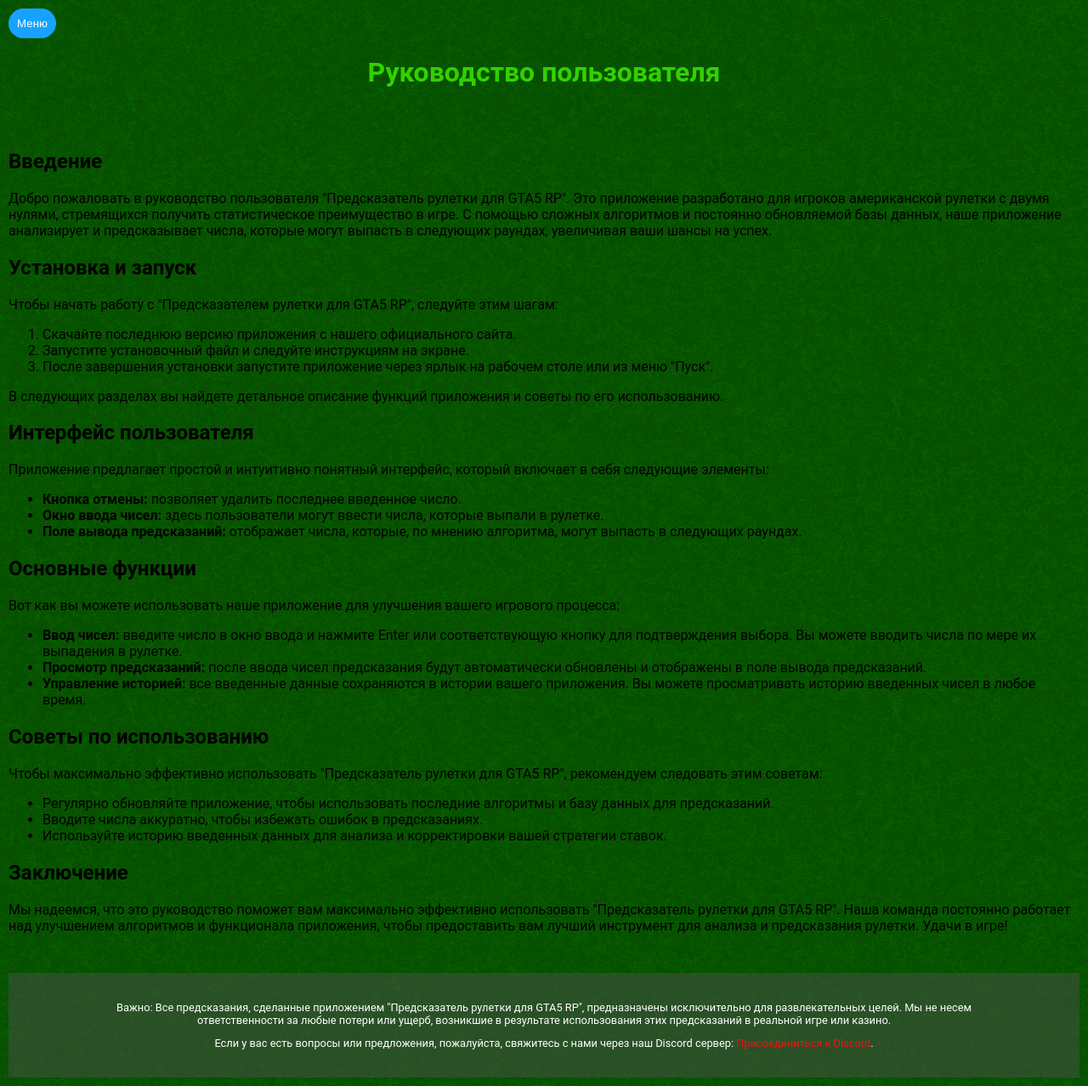
After one commit to snokses911/loool, a Flask app: page /user_guide in a window 1280 px wide. The commit adds this page. Shown: the whole page at 85% size. Run offline with Flask 3, Linux system fonts and the light colour scheme.

Commit message:
Initial commit

```diff
--- a/app.py
+++ b/app.py
@@ -35,11 +35,28 @@ def predict():
     else:
         return jsonify({'error': 'Number is required'}), 400
 
+@app.route('/profile')
+def profile():
+    return render_template('profile.html')
+
+@app.route('/settings')
+def settings():
+    return render_template('settings.html')
+
+@app.route('/user_guide')
+def user_guide():
+    return render_template('user_guide.html')
+
+@app.route('/faq')
+def faq():
+    return render_template('faq.html')
+
 @app.route('/cancel_last_entry', methods=['POST'])
 def cancel_last_entry():
-    # Вызов функции для удаления последней записи из базы данных
-    message = delete_last_entry()
-    return jsonify({'message': message})
+    # Вызов функции для удаления последней записи из базы данных и получения предыдущего числа
+    previous_number, message = delete_last_entry()
+    # Возвращаем предыдущее число и сообщение в формате JSON
+    return jsonify({'previous_number': previous_number, 'message': message})
 
 if __name__ == '__main__':
     app.run(debug=True)
--- a/static/css/style.css
+++ b/static/css/style.css
@@ -12,7 +12,7 @@ header {
 
 h1 {
     color: #31d100;
-    text-align: center; /* Центрируем содержимое */
+    text-align: center;    text-align: center; /* Центрируем содержимое */
 }
 
 form {
@@ -29,15 +29,15 @@ input[type="number"] {
 
 button {
     padding: 10px 15px;
-    background-color: #0056b3;
+    background-color: #af2020d3;
     color: white;
     border: none;
-    border-radius: 4px;
+    border-radius: 20px;
     cursor: pointer;
 }
 
 button:hover {
-    background-color: #004494;
+    background-color: #30d806;
 }
 
 #loadingIndicator {
@@ -97,7 +97,7 @@ button:hover {
 }
 
 .roulette-table-container {
-  max-width: 100vw;
+  max-width: 900vw;
   overflow: auto;
   background-image: url('/static/images/static-green.png');
   padding: 15px;
@@ -112,19 +112,155 @@ button:hover {
 }
 
 .roulette-table td {
-  width: 15vw; /* Ширина ячеек в процентах от ширины экрана */
-  height: 15vw; /* Высота, чтобы ячейки были квадратными */
+  width: 14vw; /* Ширина ячеек в процентах от ширины экрана */
+  height: 6vw; /* Высота, чтобы ячейки были квадратными */
   text-align: center;
   color: white;
   border: 1px solid #fff;
   padding: 10px 0;
 }
 
+.guessed-numbers-container {
+  margin-top: 20px; /* Отступ от стола рулетки */
+  display: flex;
+  flex-wrap: wrap;
+  justify-content: center;
+}
+
+.guessed-number {
+  display: inline-flex;
+  justify-content: center;
+  align-items: center;
+  width: 50px; /* или другой размер, который тебе нужен */
+  height: 50px; /* или другой размер, который тебе нужен */
+  border-radius: 50%; /* Делает элемент круглым */
+  margin: 5px;
+  font-size: 14px; /* Размер шрифта для чисел */
+  color: white; /* Цвет текста */
+  font-weight: bold; /* Жирность текста */
+}
+
+.red-background { background-color: red; }
+.black-background { background-color: black; }
+.green-background { background-color: green; }
+
+.menu-button {
+  /* Стили для кнопки меню */
+  background-color: #17a2ff;
+  color: white;
+  padding: 10px;
+  border: none;
+  cursor: pointer;
+}
+
+.dropdown-menu ul {
+  /* Стили для списка в меню */
+  list-style-type: none;
+  padding: 0;
+}
+
+.dropdown-menu ul li a {
+  /* Стили для ссылок в меню */
+  display: block;
+  padding: 10px;
+  background-color: #76ff7d00;
+  text-decoration: none;
+  color: rgb(255, 255, 255);
+}
+
+.dropdown-menu ul li a:hover {
+  /* Стили для ссылок при наведении */
+  background-color: #214b05ee;
+}
+
+
+
+body {
+  font-family: 'Roboto', sans-serif;
+}
+
+.header {
+  background-color: #ffffff;
+  color: white;
+  padding: 10px 0;
+  text-align: center;
+}
+
+.main {
+  padding: 20px;
+}
+
+.guide-section {
+  margin-bottom: 20px;
+}
+
+.guide-section h2 {
+  color: #ff0000c0;
+  border-bottom: 1px solid #ffffff;
+  padding-bottom: 5px;
+}
+
+.guide-section p, .guide-section ul {
+  font-size: 16px;
+  line-height: 1.6;
+}
+
+.guide-section ul {
+  list-style-type: disc;
+  margin-left: 20px;
+}
+
+/* Дополнительные стили для кнопок и других элементов */
+/* Стили для FAQ */
+.faq-section {
+  margin-bottom: 20px;
+}
+
+.faq-section h2 {
+  background-color: #007700;
+  color: white;
+  text-align: center;
+  padding: 10px 15px;
+  margin: 0;
+  border-radius: 5px;
+}
+
+.faq-section dl {
+  background: rgba(255, 255, 255, 0);
+  border: 1px solid #dddddd00;
+  border-radius: 5px;
+  padding: 15px;
+  margin-top: 10px;
+}
+
+.faq-section dt {
+  padding: 10px 0;
+  border-bottom: 1px solid #06a5369c;
+  font-weight: bold;
+  cursor: pointer;
+}
+
+.faq-section dd {
+  padding: 10px 0 20px 0;
+  margin-left: 20px;
+  display: none; /* Скрыть ответы по умолчанию */
+}
+
+/* Стили для отображения ответа при активации вопроса */
+.faq-section dt.active + dd {
+  display: block; /* Показать ответ */
+}
+
+/* Стили для вопросов при наведении */
+.faq-section dt:hover {
+  background-color: #008521;
+  color: #ffffff;
+}
 /* Адаптация для мобильных устройств */
 @media (max-width: 600px) {
   .roulette-table td {
-      width: 15vw; /* Увеличение для мобильных устройств */
-      height: 17vw; /* Сохранение квадратной формы */
+      width: 14vw; /* Увеличение для мобильных устройств */
+      height: 35px; /* Сохранение квадратной формы */
   }
 
   .roulette-table {
@@ -255,3 +391,26 @@ button:hover {
 .roulette-number:hover {
     background-color: #00630500;
 }
+
+footer {
+  background-color: #4e4e4e7c;
+  color: #fff;
+  text-align: center;
+  padding: 20px 0;
+  margin-top: 30px;
+}
+
+.footer-content {
+  width: 80%;
+  margin: 0 auto;
+  font-size: 0.8em;
+}
+
+footer a {
+  color: #fd0d0d;
+  text-decoration: none;
+}
+
+footer a:hover {
+  text-decoration: underline;
+}
--- /dev/null
+++ b/templates/user_guide.html
@@ -0,0 +1,90 @@
+<!DOCTYPE html>
+<html lang="en">
+<head>
+    <meta name="viewport" content="width=device-width, initial-scale=1.0">
+    <meta charset="UTF-8">
+    <title>Предсказывание Рулетки</title>
+    <link rel="stylesheet" href="{{ url_for('static', filename='css/style.css') }}">
+    <script src="{{ url_for('static', filename='js/app.js') }}" defer></script>
+</head>
+<body>
+  <div id="loadingGifContainer" style="position: fixed; top: 0; left: 0; width: 100%; height: 100%; background: #fff; z-index: 1000; display: flex; justify-content: center; align-items: center;">
+    <img src="static/images/loading.gif" alt="Loading...">
+</div>
+
+<button class="menu-button">Меню</button>
+<div class="dropdown-menu" style="display: none;">
+    <ul>
+        <li><a href="/profile">Мой профиль</a></li>
+        <li><a href="/">Предсказывание рулетки</a></li>
+        <li><a href="/user_guide">Руководсво пользователя</a></li>
+        <li><a href="/faq">FAQ</a></li>
+    </ul>
+</div>
+
+    <div class="container">
+        <header>
+            <h1>Руководство пользователя</h1>
+        </header>
+        <main>
+            <section class="introduction">
+                <h2>Введение</h2>
+                <p>Добро пожаловать в руководство пользователя "Предсказатель рулетки для GTA5 RP". Это приложение разработано для игроков американской рулетки с двумя нулями, стремящихся получить статистическое преимущество в игре. С помощью сложных алгоритмов и постоянно обновляемой базы данных, наше приложение анализирует и предсказывает числа, которые могут выпасть в следующих раундах, увеличивая ваши шансы на успех.</p>
+            </section>
+            <section class="installation">
+                <h2>Установка и запуск</h2>
+                <p>Чтобы начать работу с "Предсказателем рулетки для GTA5 RP", следуйте этим шагам:</p>
+                <ol>
+                    <li>Скачайте последнюю версию приложения с нашего официального сайта.</li>
+                    <li>Запустите установочный файл и следуйте инструкциям на экране.</li>
+                    <li>После завершения установки запустите приложение через ярлык на рабочем столе или из меню "Пуск".</li>
+                </ol>
+                <p>В следующих разделах вы найдете детальное описание функций приложения и советы по его использованию.</p>
+            </section>
+            <section class="user-interface">
+                <h2>Интерфейс пользователя</h2>
+                <p>Приложение предлагает простой и интуитивно понятный интерфейс, который включает в себя следующие элементы:</p>
+                <ul>
+                    <li><strong>Кнопка отмены:</strong> позволяет удалить последнее введенное число.</li>
+                    <li><strong>Окно ввода чисел:</strong> здесь пользователи могут ввести числа, которые выпали в рулетке.</li>
+                    <li><strong>Поле вывода предсказаний:</strong> отображает числа, которые, по мнению алгоритма, могут выпасть в следующих раундах.</li>
+                </ul>
+            </section>
+            <section class="main-functions">
+                <h2>Основные функции</h2>
+                <p>Вот как вы можете использовать наше приложение для улучшения вашего игрового процесса:</p>
+                <ul>
+                    <li><strong>Ввод чисел:</strong> введите число в окно ввода и нажмите Enter или соответствующую кнопку для подтверждения выбора. Вы можете вводить числа по мере их выпадения в рулетке.</li>
+                    <li><strong>Просмотр предсказаний:</strong> после ввода чисел предсказания будут автоматически обновлены и отображены в поле вывода предсказаний.</li>
+                    <li><strong>Управление историей:</strong> все введенные данные сохраняются в истории вашего приложения. Вы можете просматривать историю введенных чисел в любое время.</li>
+                </ul>
+            </section>
+            <section class="tips">
+                <h2>Советы по использованию</h2>
+                <p>Чтобы максимально эффективно использовать "Предсказатель рулетки для GTA5 RP", рекомендуем следовать этим советам:</p>
+                <ul>
+                    <li>Регулярно обновляйте приложение, чтобы использовать последние алгоритмы и базу данных для предсказаний.</li>
+                    <li>Вводите числа аккуратно, чтобы избежать ошибок в предсказаниях.</li>
+                    <li>Используйте историю введенных данных для анализа и корректировки вашей стратегии ставок.</li>
+                </ul>
+            </section>
+            <section class="conclusion">
+                <h2>Заключение</h2>
+                <p>Мы надеемся, что это руководство поможет вам максимально эффективно использовать "Предсказатель рулетки для GTA5 RP". Наша команда постоянно работает над улучшением алгоритмов и функционала приложения, чтобы предоставить вам лучший инструмент для анализа и предсказания рулетки. Удачи в игре!</p>
+            </section>
+        </main>
+    </div>
+
+    <script>
+        window.onload = function() {
+            document.getElementById('loadingGifContainer').style.display = 'none';
+        };
+    </script>
+</body>
+<footer>
+    <div class="footer-content">
+        <p>Важно: Все предсказания, сделанные приложением "Предсказатель рулетки для GTA5 RP", предназначены исключительно для развлекательных целей. Мы не несем ответственности за любые потери или ущерб, возникшие в результате использования этих предсказаний в реальной игре или казино.</p>
+        <p>Если у вас есть вопросы или предложения, пожалуйста, свяжитесь с нами через наш Discord сервер: <a href="https://discord.gg/j6EVTYwB9z" target="_blank">Присоединиться к Discord</a>.</p>
+    </div>
+</footer>
+</html>
```
Also changed, not shown: data_manager.py (+15 -7 lines), database.rules.json (added, +7 -0 lines), prediction_engine.py (+16 -3 lines), static/js/app.js (+61 -2 lines), templates/faq.html (added, +86 -0 lines), templates/index.html (+22 -4 lines), templates/profile.html (added, +46 -0 lines), templates/settings.html (added, +46 -0 lines), roulette_data.db.
